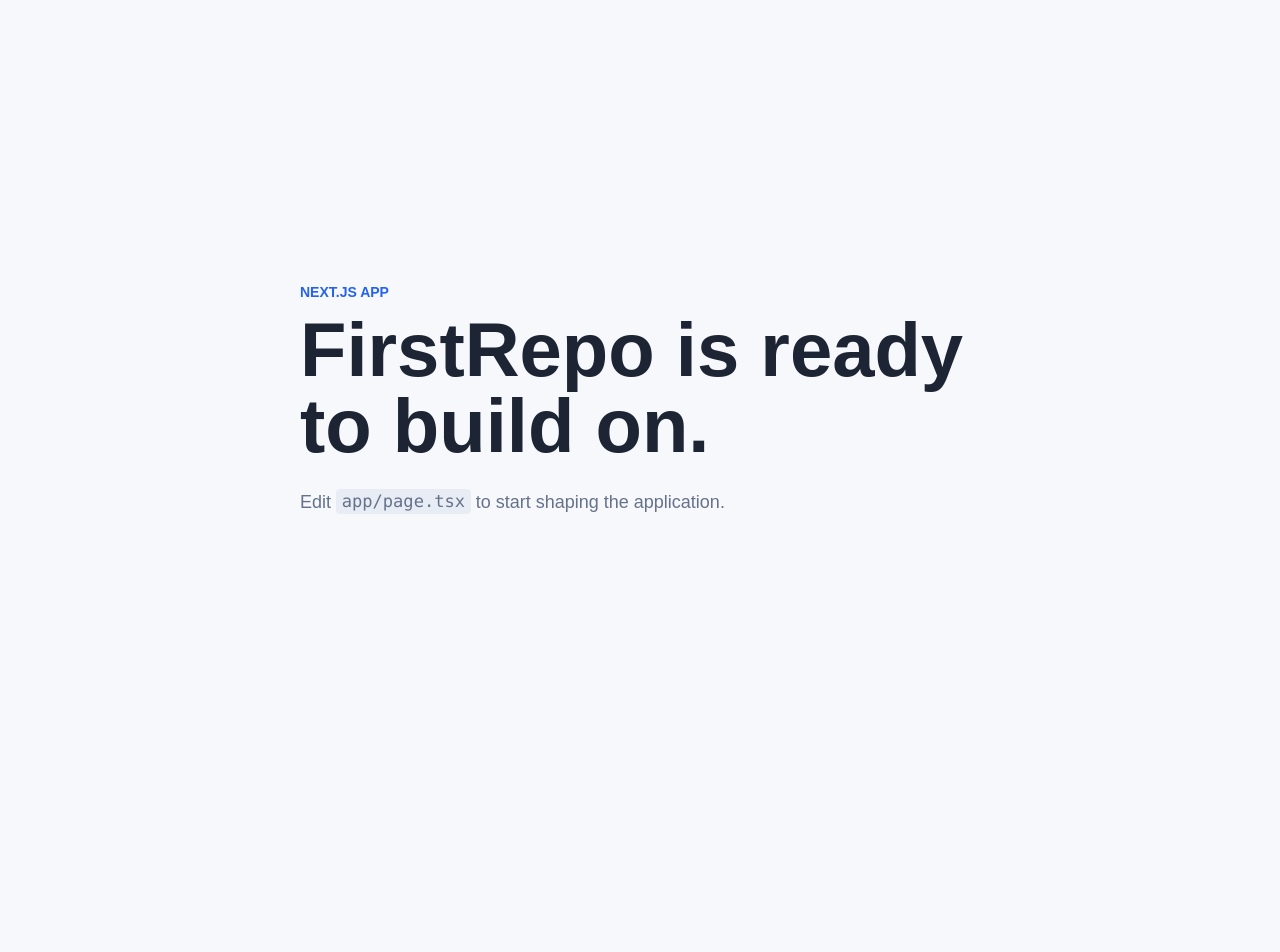
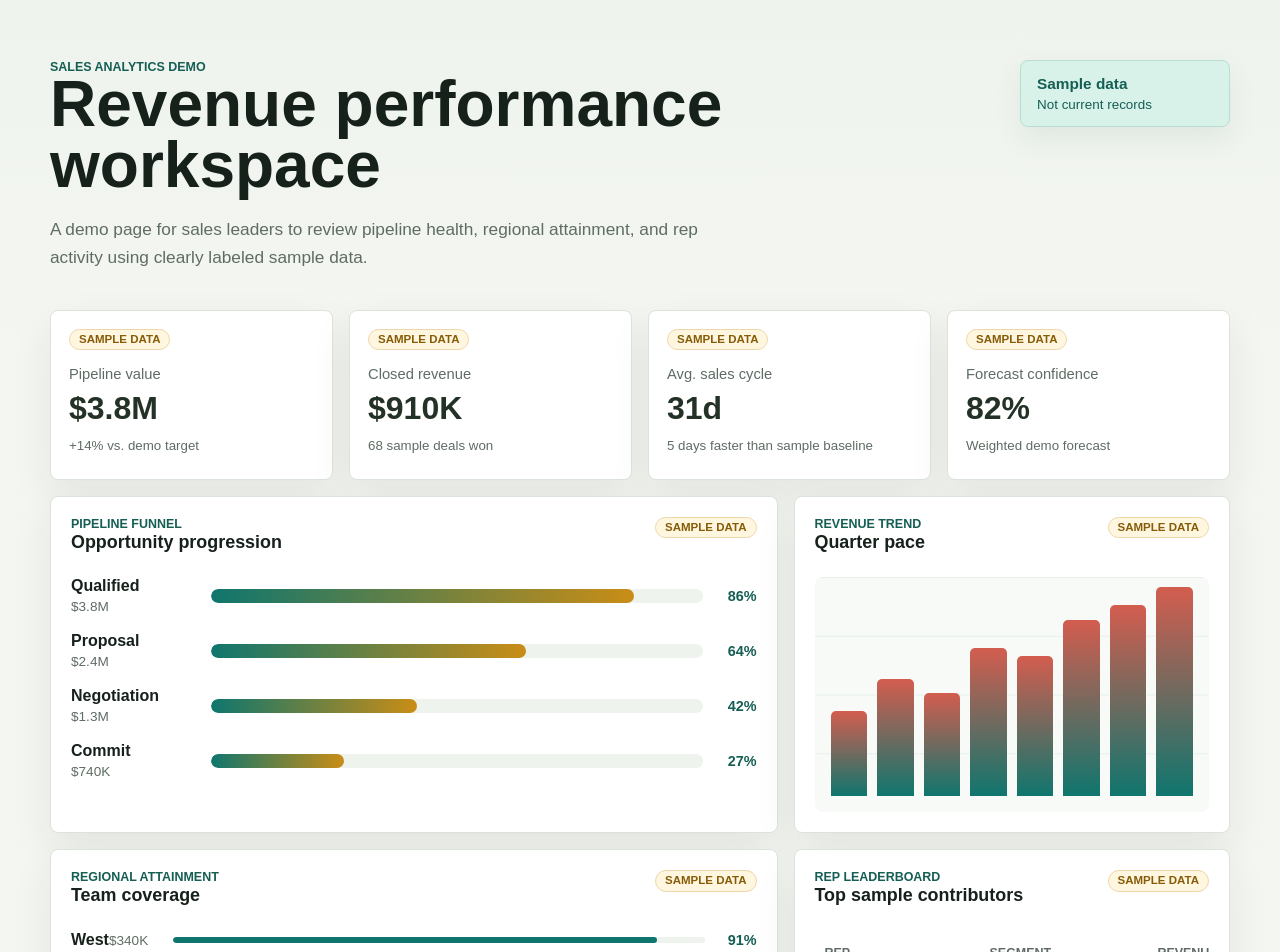
Before and after one commit to Zeyuzhao/FirstRepo, a Next.js app: page / in a window 1280 px wide. Shown: the top 952 px of the page. Before the commit the page ends 800 px from the top, so only its background shows below. Built offline with nearby package versions, Linux system fonts and the light colour scheme.

Commit message:
Build demo sales analytics page

```diff
--- a/app/globals.css
+++ b/app/globals.css
@@ -1,9 +1,17 @@
 :root {
   color-scheme: light;
-  --background: #f7f8fb;
-  --foreground: #1d2433;
-  --muted: #65728a;
-  --accent: #2563eb;
+  --background: #f4f6f1;
+  --foreground: #17211b;
+  --muted: #5f6c64;
+  --panel: #ffffff;
+  --panel-soft: #eef3ed;
+  --line: #dce3dc;
+  --accent: #0f766e;
+  --accent-strong: #155e54;
+  --accent-soft: #d8f2ea;
+  --gold: #c98d16;
+  --coral: #d35d4f;
+  --ink: #243126;
 }
 
 * {
@@ -17,7 +25,9 @@ body {
 }
 
 body {
-  background: var(--background);
+  background:
+    linear-gradient(180deg, #eef3ed 0, rgba(238, 243, 237, 0) 340px),
+    var(--background);
   color: var(--foreground);
   font-family:
     Arial,
@@ -25,43 +35,331 @@ body {
     sans-serif;
 }
 
-code {
-  border-radius: 4px;
-  background: #e8edf5;
-  padding: 0.15rem 0.35rem;
-  font-family: "SFMono-Regular", Consolas, "Liberation Mono", monospace;
-  font-size: 0.95em;
+button,
+input,
+textarea,
+select {
+  font: inherit;
 }
 
-.page {
-  display: grid;
-  min-height: 100vh;
-  place-items: center;
-  padding: 2rem;
+.dashboard-shell {
+  width: min(1180px, calc(100% - 32px));
+  margin: 0 auto;
+  padding: 32px 0 48px;
 }
 
-.intro {
-  max-width: 680px;
+.dashboard-hero {
+  display: grid;
+  grid-template-columns: minmax(0, 1fr) auto;
+  gap: 24px;
+  align-items: start;
+  padding: 28px 0;
 }
 
-.eyebrow {
-  margin: 0 0 0.75rem;
-  color: var(--accent);
-  font-size: 0.875rem;
-  font-weight: 700;
+.eyebrow,
+.section-label {
+  margin: 0;
+  color: var(--accent-strong);
+  font-size: 0.78rem;
+  font-weight: 800;
+  letter-spacing: 0;
   text-transform: uppercase;
 }
 
+h1,
+h2,
+p {
+  margin-top: 0;
+}
+
 h1 {
-  margin: 0;
-  font-size: clamp(2.25rem, 6vw, 4.75rem);
+  max-width: 760px;
+  margin-bottom: 18px;
+  font-size: clamp(2.4rem, 5vw, 5rem);
+  line-height: 0.96;
+}
+
+h2 {
+  margin-bottom: 0;
+  font-size: 1.12rem;
+  line-height: 1.25;
+}
+
+.summary {
+  max-width: 700px;
+  margin-bottom: 0;
+  color: var(--muted);
+  font-size: 1.08rem;
+  line-height: 1.65;
+}
+
+.data-banner {
+  display: grid;
+  gap: 4px;
+  min-width: 210px;
+  border: 1px solid #b9decf;
+  border-radius: 8px;
+  background: var(--accent-soft);
+  padding: 14px 16px;
+  color: var(--accent-strong);
+  box-shadow: 0 12px 28px rgba(22, 82, 71, 0.08);
+}
+
+.data-banner strong {
+  font-size: 0.96rem;
+}
+
+.data-banner span {
+  font-size: 0.84rem;
+}
+
+.metric-grid,
+.analytics-grid {
+  display: grid;
+  gap: 16px;
+}
+
+.metric-grid {
+  grid-template-columns: repeat(4, minmax(0, 1fr));
+  margin: 10px 0 16px;
+}
+
+.metric-card,
+.panel {
+  border: 1px solid var(--line);
+  border-radius: 8px;
+  background: var(--panel);
+  box-shadow: 0 16px 42px rgba(33, 48, 38, 0.08);
+}
+
+.metric-card {
+  min-height: 170px;
+  padding: 18px;
+}
+
+.metric-card p {
+  margin: 16px 0 10px;
+  color: var(--muted);
+  font-size: 0.92rem;
+}
+
+.metric-card strong {
+  display: block;
+  color: var(--ink);
+  font-size: 2rem;
   line-height: 1;
 }
 
-.summary {
-  max-width: 34rem;
-  margin: 1.5rem 0 0;
+.metric-card small {
+  display: block;
+  margin-top: 13px;
   color: var(--muted);
-  font-size: 1.125rem;
-  line-height: 1.6;
+  line-height: 1.4;
 }
+
+.sample-chip {
+  display: inline-flex;
+  width: fit-content;
+  align-items: center;
+  border: 1px solid #edd7aa;
+  border-radius: 999px;
+  background: #fff6df;
+  padding: 4px 9px;
+  color: #875c08;
+  font-size: 0.72rem;
+  font-weight: 800;
+  line-height: 1;
+  text-transform: uppercase;
+}
+
+.analytics-grid {
+  grid-template-columns: minmax(0, 1.25fr) minmax(310px, 0.75fr);
+}
+
+.panel {
+  padding: 20px;
+}
+
+.panel-large {
+  min-height: 330px;
+}
+
+.panel-header {
+  display: flex;
+  gap: 16px;
+  align-items: flex-start;
+  justify-content: space-between;
+  margin-bottom: 24px;
+}
+
+.funnel-list,
+.region-list {
+  display: grid;
+  gap: 18px;
+}
+
+.funnel-row,
+.region-row {
+  display: grid;
+  gap: 10px;
+}
+
+.funnel-row {
+  grid-template-columns: 130px minmax(0, 1fr) 44px;
+  align-items: center;
+}
+
+.funnel-meta {
+  display: grid;
+  gap: 4px;
+}
+
+.funnel-meta span,
+.region-row span {
+  color: var(--muted);
+  font-size: 0.85rem;
+}
+
+.track {
+  height: 14px;
+  overflow: hidden;
+  border-radius: 999px;
+  background: var(--panel-soft);
+}
+
+.track span {
+  display: block;
+  height: 100%;
+  border-radius: inherit;
+  background: linear-gradient(90deg, var(--accent) 0, var(--gold) 100%);
+}
+
+.funnel-row b,
+.region-row b {
+  color: var(--accent-strong);
+  font-size: 0.9rem;
+  text-align: right;
+}
+
+.bar-chart {
+  display: grid;
+  grid-template-columns: repeat(8, minmax(18px, 1fr));
+  align-items: end;
+  gap: 10px;
+  min-height: 235px;
+  border-radius: 8px;
+  background:
+    linear-gradient(180deg, rgba(15, 118, 110, 0.08) 0 1px, transparent 1px)
+      0 0 / 100% 25%,
+    #f8faf7;
+  padding: 16px;
+}
+
+.bar-chart span {
+  min-height: 28px;
+  border-radius: 5px 5px 0 0;
+  background: linear-gradient(180deg, var(--coral), var(--accent));
+}
+
+.region-row {
+  grid-template-columns: 92px minmax(0, 1fr) 42px;
+  align-items: center;
+}
+
+meter {
+  width: 100%;
+  height: 12px;
+}
+
+meter::-webkit-meter-bar {
+  border: 0;
+  border-radius: 999px;
+  background: var(--panel-soft);
+}
+
+meter::-webkit-meter-optimum-value {
+  border-radius: 999px;
+  background: var(--accent);
+}
+
+.table-wrap {
+  overflow-x: auto;
+}
+
+table {
+  width: 100%;
+  min-width: 560px;
+  border-collapse: collapse;
+}
+
+th,
+td {
+  border-bottom: 1px solid var(--line);
+  padding: 15px 10px;
+  text-align: left;
+  white-space: nowrap;
+}
+
+th {
+  color: var(--muted);
+  font-size: 0.78rem;
+  text-transform: uppercase;
+}
+
+td {
+  color: var(--ink);
+}
+
+tbody tr:last-child td {
+  border-bottom: 0;
+}
+
+@media (max-width: 900px) {
+  .dashboard-hero,
+  .analytics-grid {
+    grid-template-columns: 1fr;
+  }
+
+  .metric-grid {
+    grid-template-columns: repeat(2, minmax(0, 1fr));
+  }
+
+  .data-banner {
+    width: 100%;
+  }
+}
+
+@media (max-width: 640px) {
+  .dashboard-shell {
+    width: min(100% - 24px, 1180px);
+    padding-top: 20px;
+  }
+
+  h1 {
+    font-size: 2.35rem;
+  }
+
+  .summary {
+    font-size: 1rem;
+  }
+
+  .metric-grid {
+    grid-template-columns: 1fr;
+  }
+
+  .panel {
+    padding: 16px;
+  }
+
+  .panel-header {
+    display: grid;
+  }
+
+  .funnel-row {
+    grid-template-columns: 1fr;
+  }
+
+  .funnel-row b {
+    text-align: left;
+  }
+}
--- a/app/layout.tsx
+++ b/app/layout.tsx
@@ -2,8 +2,8 @@ import type { Metadata } from "next";
 import "./globals.css";
 
 export const metadata: Metadata = {
-  title: "FirstRepo",
-  description: "A new Next.js application.",
+  title: "Sales Analytics Demo",
+  description: "Demo sales analytics page with clearly labeled sample data.",
 };
 
 export default function RootLayout({
--- a/app/page.tsx
+++ b/app/page.tsx
@@ -1,12 +1,177 @@
+const metrics = [
+  {
+    label: "Pipeline value",
+    value: "$3.8M",
+    detail: "+14% vs. demo target",
+  },
+  {
+    label: "Closed revenue",
+    value: "$910K",
+    detail: "68 sample deals won",
+  },
+  {
+    label: "Avg. sales cycle",
+    value: "31d",
+    detail: "5 days faster than sample baseline",
+  },
+  {
+    label: "Forecast confidence",
+    value: "82%",
+    detail: "Weighted demo forecast",
+  },
+];
+
+const funnel = [
+  { stage: "Qualified", value: 86, amount: "$3.8M" },
+  { stage: "Proposal", value: 64, amount: "$2.4M" },
+  { stage: "Negotiation", value: 42, amount: "$1.3M" },
+  { stage: "Commit", value: 27, amount: "$740K" },
+];
+
+const regions = [
+  { name: "West", revenue: "$340K", attainment: 91 },
+  { name: "Northeast", revenue: "$265K", attainment: 84 },
+  { name: "Central", revenue: "$188K", attainment: 72 },
+  { name: "South", revenue: "$117K", attainment: 63 },
+];
+
+const leaderboard = [
+  { rep: "Avery Chen", segment: "Enterprise", revenue: "$215K", deals: 12 },
+  { rep: "Maya Patel", segment: "Mid-market", revenue: "$184K", deals: 18 },
+  { rep: "Jordan Lee", segment: "Commercial", revenue: "$162K", deals: 22 },
+  { rep: "Sam Rivera", segment: "Strategic", revenue: "$149K", deals: 9 },
+];
+
+const trend = [42, 58, 51, 73, 69, 87, 94, 103];
+
 export default function Home() {
   return (
-    <main className="page">
-      <section className="intro">
-        <p className="eyebrow">Next.js app</p>
-        <h1>FirstRepo is ready to build on.</h1>
-        <p className="summary">
-          Edit <code>app/page.tsx</code> to start shaping the application.
-        </p>
+    <main className="dashboard-shell">
+      <section className="dashboard-hero">
+        <div>
+          <p className="eyebrow">Sales analytics demo</p>
+          <h1>Revenue performance workspace</h1>
+          <p className="summary">
+            A demo page for sales leaders to review pipeline health, regional
+            attainment, and rep activity using clearly labeled sample data.
+          </p>
+        </div>
+        <div className="data-banner" aria-label="Sample data notice">
+          <strong>Sample data</strong>
+          <span>Not current records</span>
+        </div>
+      </section>
+
+      <section className="metric-grid" aria-label="Sample sales metrics">
+        {metrics.map((metric) => (
+          <article className="metric-card" key={metric.label}>
+            <span className="sample-chip">Sample data</span>
+            <p>{metric.label}</p>
+            <strong>{metric.value}</strong>
+            <small>{metric.detail}</small>
+          </article>
+        ))}
+      </section>
+
+      <section className="analytics-grid">
+        <article className="panel panel-large">
+          <div className="panel-header">
+            <div>
+              <p className="section-label">Pipeline funnel</p>
+              <h2>Opportunity progression</h2>
+            </div>
+            <span className="sample-chip">Sample data</span>
+          </div>
+          <div className="funnel-list">
+            {funnel.map((item) => (
+              <div className="funnel-row" key={item.stage}>
+                <div className="funnel-meta">
+                  <strong>{item.stage}</strong>
+                  <span>{item.amount}</span>
+                </div>
+                <div className="track" aria-hidden="true">
+                  <span style={{ width: `${item.value}%` }} />
+                </div>
+                <b>{item.value}%</b>
+              </div>
+            ))}
+          </div>
+        </article>
+
+        <article className="panel">
+          <div className="panel-header">
+            <div>
+              <p className="section-label">Revenue trend</p>
+              <h2>Quarter pace</h2>
+            </div>
+            <span className="sample-chip">Sample data</span>
+          </div>
+          <div className="bar-chart" aria-label="Sample weekly revenue trend">
+            {trend.map((height, index) => (
+              <span
+                key={`${height}-${index}`}
+                style={{ height: `${height}%` }}
+                title={`Sample week ${index + 1}`}
+              />
+            ))}
+          </div>
+        </article>
+
+        <article className="panel">
+          <div className="panel-header">
+            <div>
+              <p className="section-label">Regional attainment</p>
+              <h2>Team coverage</h2>
+            </div>
+            <span className="sample-chip">Sample data</span>
+          </div>
+          <div className="region-list">
+            {regions.map((region) => (
+              <div className="region-row" key={region.name}>
+                <div>
+                  <strong>{region.name}</strong>
+                  <span>{region.revenue}</span>
+                </div>
+                <meter min="0" max="100" value={region.attainment}>
+                  {region.attainment}%
+                </meter>
+                <b>{region.attainment}%</b>
+              </div>
+            ))}
+          </div>
+        </article>
+
+        <article className="panel panel-large">
+          <div className="panel-header">
+            <div>
+              <p className="section-label">Rep leaderboard</p>
+              <h2>Top sample contributors</h2>
+            </div>
+            <span className="sample-chip">Sample data</span>
+          </div>
+          <div className="table-wrap">
+            <table>
+              <thead>
+                <tr>
+                  <th>Rep</th>
+                  <th>Segment</th>
+                  <th>Revenue</th>
+                  <th>Deals</th>
+                </tr>
+              </thead>
+              <tbody>
+                {leaderboard.map((row) => (
+                  <tr key={row.rep}>
+                    <td>{row.rep}</td>
+                    <td>{row.segment}</td>
+                    <td>{row.revenue}</td>
+                    <td>{row.deals}</td>
+                  </tr>
+                ))}
+              </tbody>
+            </table>
+          </div>
+        </article>
       </section>
     </main>
   );
```
